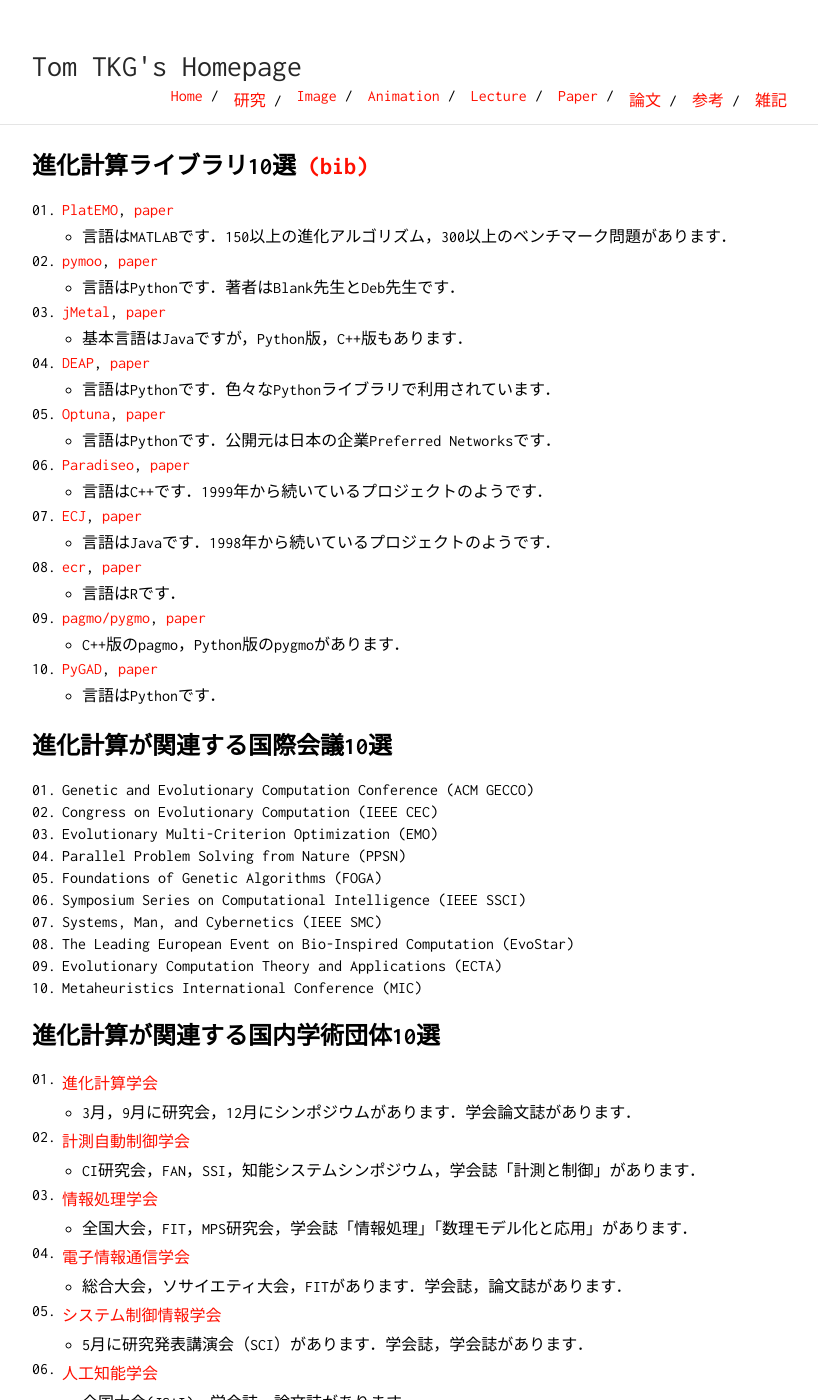
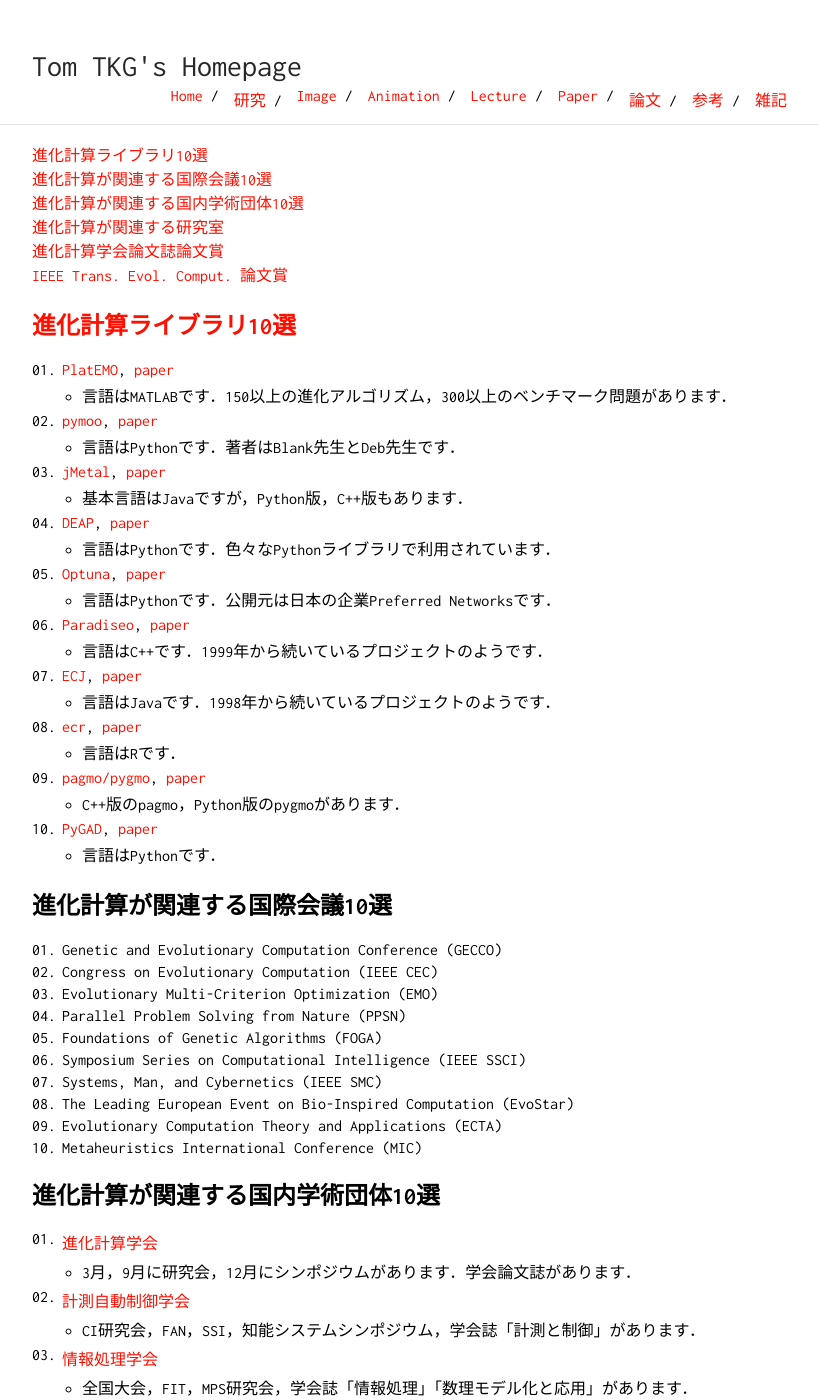
Before and after one commit to tomtkg/tomtkg.github.io, a Jekyll site: the page built from bib.md, in a window 1280 px wide and 1400 px high. Shown: the whole window, without its empty margins (228-1046 px from the left). Built offline with Jekyll 4.4.1, drawn with Linux system fonts in a browser that asks for light colours.

Commit message:
Update bib.md

```diff
--- a/bib.md
+++ b/bib.md
@@ -3,7 +3,14 @@
 title: Tom TKG's Homepage
 ---
 
-## 進化計算ライブラリ10選 [(bib)](https://raw.githubusercontent.com/tomtkg/tomtkg.github.io/master/data/library.bib)
+[進化計算ライブラリ10選](#進化計算ライブラリ10選)
+[進化計算が関連する国際会議10選](#進化計算が関連する国際会議10選)
+[進化計算が関連する国内学術団体10選](#進化計算が関連する国内学術団体10選)
+[進化計算が関連する研究室](#進化計算が関連する研究室)
+[進化計算学会論文誌論文賞](#進化計算学会論文誌論文賞)
+[IEEE Trans. Evol. Comput. 論文賞](#ieee-transactions-on-evolutionary-computation-outstanding-paper-award)
+
+## [進化計算ライブラリ10選](https://raw.githubusercontent.com/tomtkg/tomtkg.github.io/master/data/library.bib)
 1. [PlatEMO](https://github.com/BIMK/PlatEMO), [paper](https://doi.org/10.1109/MCI.2017.2742868)
     - 言語はMATLABです．150以上の進化アルゴリズム，300以上のベンチマーク問題があります．
 1. [pymoo](https://github.com/anyoptimization/pymoo), [paper](https://doi.org/10.1109/ACCESS.2020.2990567)
@@ -26,7 +33,7 @@
     - 言語はPythonです．
 
 ## 進化計算が関連する国際会議10選
-1. Genetic and Evolutionary Computation Conference (ACM GECCO)
+1. Genetic and Evolutionary Computation Conference (GECCO)
 1. Congress on Evolutionary Computation (IEEE CEC)
 1. Evolutionary Multi-Criterion Optimization (EMO)
 1. Parallel Problem Solving from Nature (PPSN)
@@ -79,7 +86,7 @@
 - 横浜国立 大学 [中田 雅也](http://www.nkt.ynu.ac.jp) 研究室
 - JAXA　　　　　[大山 聖　 ](https://ladse.eng.isas.jaxa.jp) 研究室
 
-## 進化計算学会論文誌論文賞 [(bib)](https://raw.githubusercontent.com/tomtkg/tomtkg.github.io/master/data/tjpnsec.bib)
+## [進化計算学会論文誌論文賞](https://raw.githubusercontent.com/tomtkg/tomtkg.github.io/master/data/tjpnsec.bib)
 1. 2012年: 解の支配領域の自己制御による進化型多数目的最適化: 多数目的 0/1 ナップザック問題における性能検証と挙動解析
 1. 2013年: 被覆度を考慮したマルチスタート法による多目的連続関数最適化: Adaptive Weighted Aggregation
 1. 2014年: Distance-weighted Exponential Natural Evolution Strategyの提案と性能評価
@@ -92,7 +99,7 @@
 1. 2021年: レプリカ交換型差分進化マルコフ連鎖による多峰性分布からの効率的なサンプリング
 1. 2022年: 推定パレートフロントに基づいて重みベクトル群を配置する多目的進化アルゴリズム
 
-## IEEE Transactions on Evolutionary Computation Outstanding Paper Award [(bib)](https://raw.githubusercontent.com/tomtkg/tomtkg.github.io/master/data/tevc.bib)
+## [IEEE Transactions on Evolutionary Computation Outstanding Paper Award](https://raw.githubusercontent.com/tomtkg/tomtkg.github.io/master/data/tevc.bib)
 1. Parameter control in evolutionary algorithms
 1. Recent developments in evolutionary computation for manufacturing optimization: problems, solutions, and comparisons
 1. Evolution of functional link networks
```
